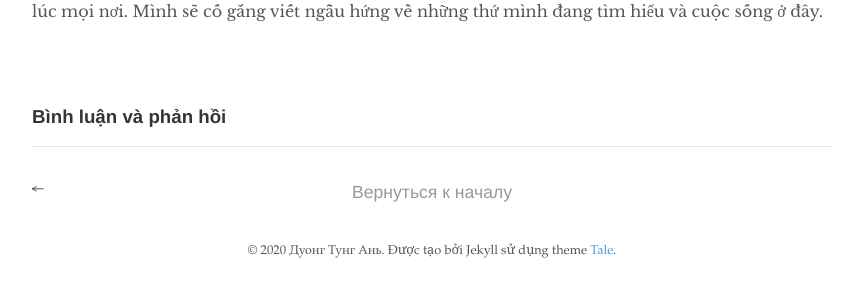
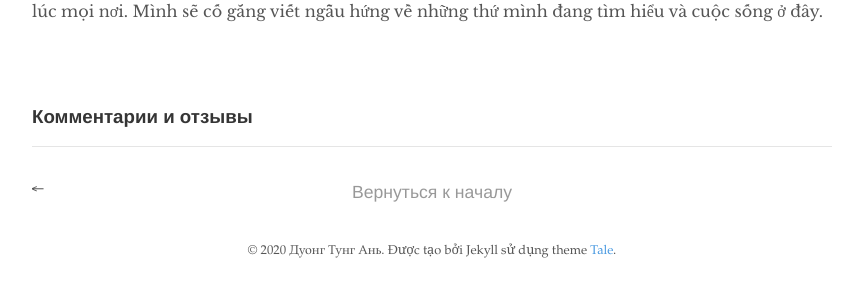
Before and after one commit to duongtunganh/ru, a Jekyll site: the page built from _posts/2019-05-27-xin-chao-the-gioi.md, in a window 1280 px wide. Shown: the part 470-767 px from the top of the page, without its empty margins (208-1071 px from the left). Built offline with Jekyll 4.4.1, drawn with Linux system fonts in a browser that asks for light colours; comment, search, counter and statistics services are not loaded.

Commit message:
Update disqus_comments.html

```diff
--- a/_includes/disqus_comments.html
+++ b/_includes/disqus_comments.html
@@ -1,5 +1,5 @@
 <!-- Start disqus -->
-<div id="disqus_thread"><h3>Bình luận và phản hồi</h3></div>
+<div id="disqus_thread"><h3>Комментарии и отзывы</h3></div>
 <div id="gitalk-container"></div>
   <link rel="stylesheet" href="https://cdn.jsdelivr.net/npm/gitalk@1/dist/gitalk.css">
   <script src="https://cdn.jsdelivr.net/npm/gitalk@1/dist/gitalk.min.js"></script>
```
